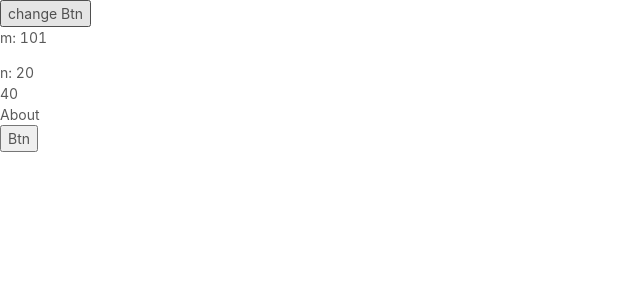
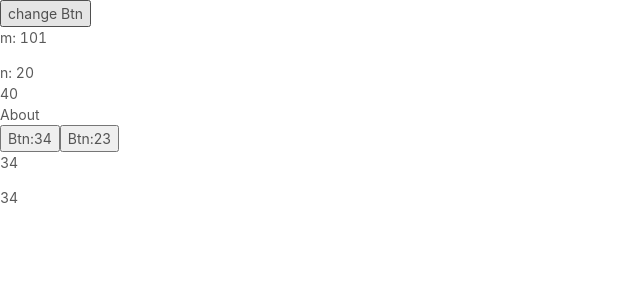
Before and after one commit to symboll/react, a React (Create React App) app: page /#/newfeatures in a window 1280 px wide. Shown: the top 300 px of the page, without its empty margins (0-640 px from the left). Built offline with nearby package versions, Linux system fonts and the light colour scheme; what redux-immutable would draw is missing.

Commit message:
docs: add memo docs

```diff
--- a/src/Newfeatures/memo.jsx
+++ b/src/Newfeatures/memo.jsx
@@ -9,13 +9,21 @@ class Baz extends React.PureComponent {
   }
 }
 
-const Bar = memo(function (props) {
-  const { n } = props
-  console.log('function Component Bar render')
-  return (
-    <div>{n}</div>
-  )
-})
+const Bar = memo(
+  function (props) {
+    const { n } = props
+    console.log('function Component Bar render')
+    return (
+      <div>{n}</div>
+    )
+  },
+  (prev, next) => {
+    console.log('prev',prev)
+    console.log('next',next)
+    console.log('prev.n === next.n',prev.n === next.n)
+    return prev.n === next.n              // 返回值是false 执行第一个function
+  }
+)
 
 // function Bar () {
 //   console.log('function Component Bar render')
@@ -28,16 +36,18 @@ class MemoComponent extends React.Component {
   constructor (props) {
     super(props)
     this.state = {
-      n: 34
+      n: 34,
+      m: 23
     }
   }
   render () {
-    const { n } = this.state
+    const { n,m } = this.state
     return (
       <React.Fragment>
-        <button onClick={()=> this.setState({ n: n+1 })}>Btn</button>
-        <Baz />
-        <Bar />
+        <button onClick={()=> this.setState({ n: n+1 })}>Btn:{n}</button>
+        <button onClick={()=> this.setState({ m: m+1 })}>Btn:{m}</button>
+        <Baz n={n}/>
+        <Bar n={n}/>
       </React.Fragment>
     )
   }
```
